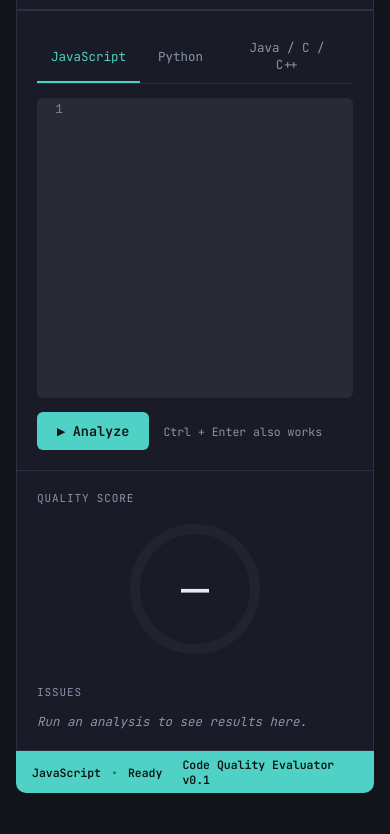
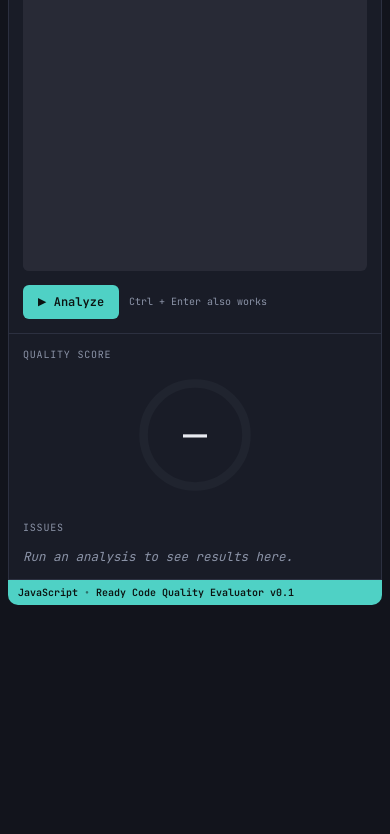
Before and after one commit to rubbulu/code-quality-evaluator, a plain HTML site: page frontend/index.html in a window 390 px wide. Shown: the part 270-1104 px from the top of the page. After the commit the page ends 905 px from the top, so only its background shows below. Drawn offline with nearby package versions, Linux system fonts and the light colour scheme.

Commit message:
Add HTML and CSS language support and mobile responsiveness

```diff
--- a/frontend/css/style.css
+++ b/frontend/css/style.css
@@ -261,3 +261,174 @@ body.light {
 .theme-toggle:hover {
   background: var(--chrome);
 }
+
+/* --- mobile responsiveness --- */
+@media (max-width: 760px) {
+
+  html,
+  body {
+    width: 100%;
+    max-width: 100%;
+    overflow-x: hidden;
+  }
+
+  body {
+    padding: 10px 8px 30px;
+    display: block;
+  }
+
+  .app {
+    width: 100%;
+    max-width: 100%;
+    min-width: 0;
+  }
+
+  /* Title bar */
+  .titlebar {
+    width: 100%;
+    padding: 9px 10px;
+    gap: 8px;
+    flex-wrap: wrap;
+  }
+
+  .titlebar-name {
+    min-width: 0;
+    font-size: 10px;
+    overflow: hidden;
+    text-overflow: ellipsis;
+    white-space: nowrap;
+  }
+
+  .titlebar-status {
+    font-size: 10px;
+  }
+
+  /* Hero */
+  .hero {
+    width: 100%;
+    padding: 22px 16px 18px;
+  }
+
+  .hero h1 {
+    font-size: 28px;
+    line-height: 1.1;
+  }
+
+  .eyebrow {
+    font-size: 11px;
+  }
+
+  /* Workspace */
+  .workspace {
+    width: 100%;
+    min-width: 0;
+    display: grid;
+    grid-template-columns: 1fr;
+    gap: 1px;
+  }
+
+  .pane {
+    min-width: 0;
+    width: 100%;
+    padding: 14px;
+  }
+
+  /* Language tabs */
+  .tabstrip {
+    width: 100%;
+    min-width: 0;
+    overflow-x: auto;
+    overflow-y: hidden;
+    white-space: nowrap;
+    scrollbar-width: thin;
+  }
+
+  .tab {
+    flex: 0 0 auto;
+    padding: 8px 10px;
+    font-size: 11px;
+  }
+
+  /* Code editor */
+  .CodeMirror {
+    width: 100%;
+    max-width: 100%;
+    height: 220px;
+    font-size: 12px;
+  }
+
+  /* Analyze button + hint */
+  .editor-footer {
+    width: 100%;
+    flex-wrap: wrap;
+    gap: 10px;
+  }
+
+  button#analyzeBtn {
+    font-size: 12px;
+    padding: 9px 15px;
+  }
+
+  .hint {
+    font-size: 10px;
+  }
+
+  /* Report */
+  .report-label {
+    font-size: 10px;
+  }
+
+  .ring-wrap {
+    width: 120px;
+    height: 120px;
+    margin: 0 auto 12px;
+  }
+
+  .ring {
+    width: 120px;
+    height: 120px;
+    display: block;
+  }
+
+  .ring-score {
+    font-size: 24px;
+  }
+
+  .issues-list {
+    width: 100%;
+    max-width: 100%;
+  }
+
+  .issue-item {
+    width: 100%;
+    font-size: 11px;
+  }
+
+  /* Status bar */
+  .statusbar {
+    width: 100%;
+    flex-wrap: wrap;
+    gap: 6px;
+    padding: 6px 10px;
+    font-size: 10px;
+  }
+
+  .statusbar-spacer {
+    display: none;
+  }
+}
+
+/* Tablet / Nest Hub */
+@media (min-width: 761px) and (max-width: 1100px) {
+  .app {
+    max-width: 95%;
+  }
+
+  .hero {
+    padding: 30px 24px 24px;
+  }
+
+  .workspace {
+    grid-template-columns: 1.4fr 1fr;
+  }
+}
--- a/frontend/index.html
+++ b/frontend/index.html
@@ -35,6 +35,8 @@
           <button class="tab active" data-mode="javascript" data-label="JavaScript">JavaScript</button>
           <button class="tab" data-mode="python" data-label="Python">Python</button>
           <button class="tab" data-mode="clike" data-label="Java / C / C++">Java / C / C++</button>
+          <button class="tab" data-mode="htmlmixed" data-label="HTML">HTML</button>
+          <button class="tab" data-mode="css" data-label="CSS">CSS</button>
         </div>
         <textarea id="codeEditor"></textarea>
         <div class="editor-footer">
@@ -76,6 +78,9 @@
 
   </div>
 
+  <script src="https://cdnjs.cloudflare.com/ajax/libs/codemirror/5.65.16/mode/xml/xml.min.js"></script>
+  <script src="https://cdnjs.cloudflare.com/ajax/libs/codemirror/5.65.16/mode/css/css.min.js"></script>
+  <script src="https://cdnjs.cloudflare.com/ajax/libs/codemirror/5.65.16/mode/htmlmixed/htmlmixed.min.js"></script>
   <script src="https://cdnjs.cloudflare.com/ajax/libs/codemirror/5.65.16/codemirror.min.js"></script>
   <script src="https://cdnjs.cloudflare.com/ajax/libs/codemirror/5.65.16/mode/javascript/javascript.min.js"></script>
   <script src="https://cdnjs.cloudflare.com/ajax/libs/codemirror/5.65.16/mode/python/python.min.js"></script>
```
